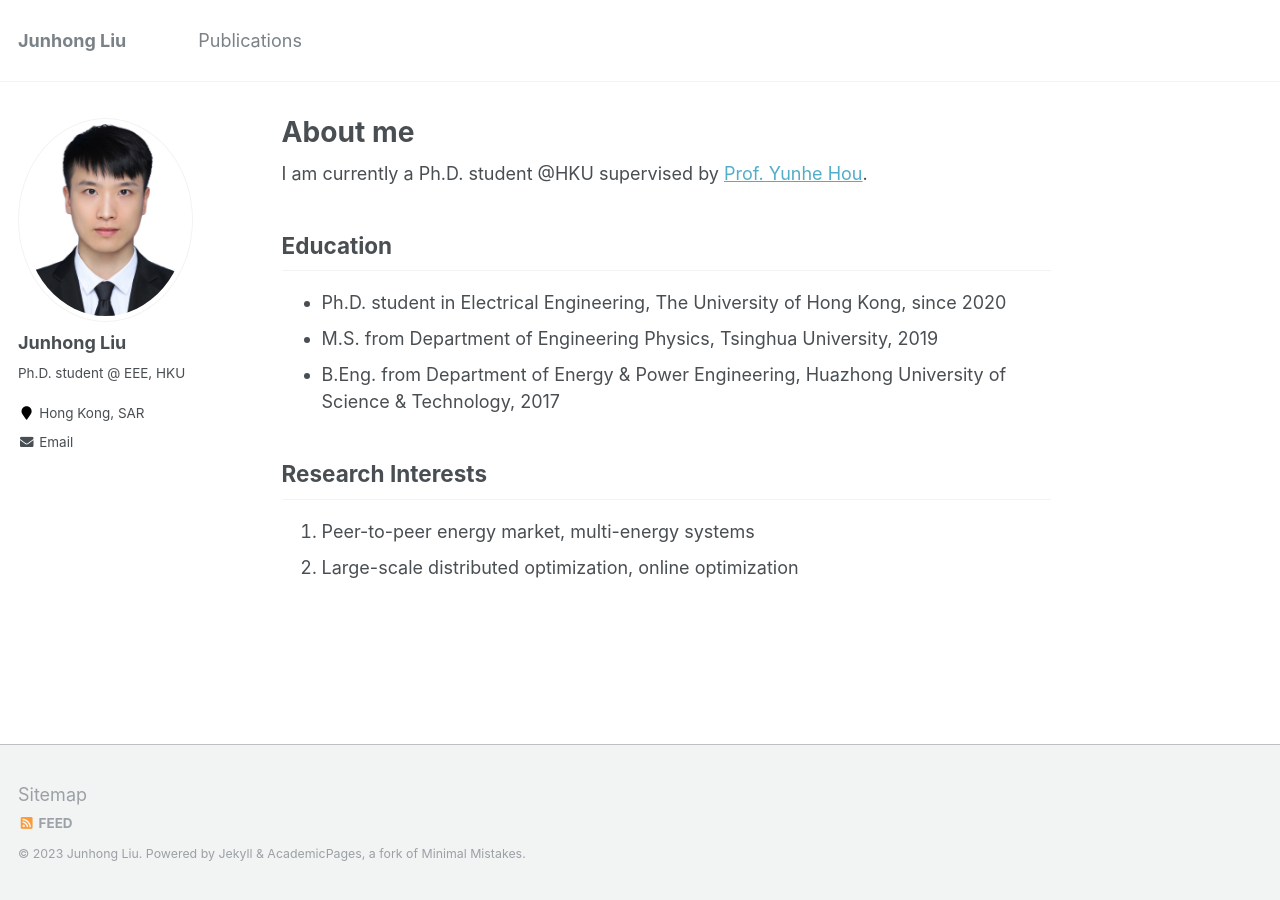
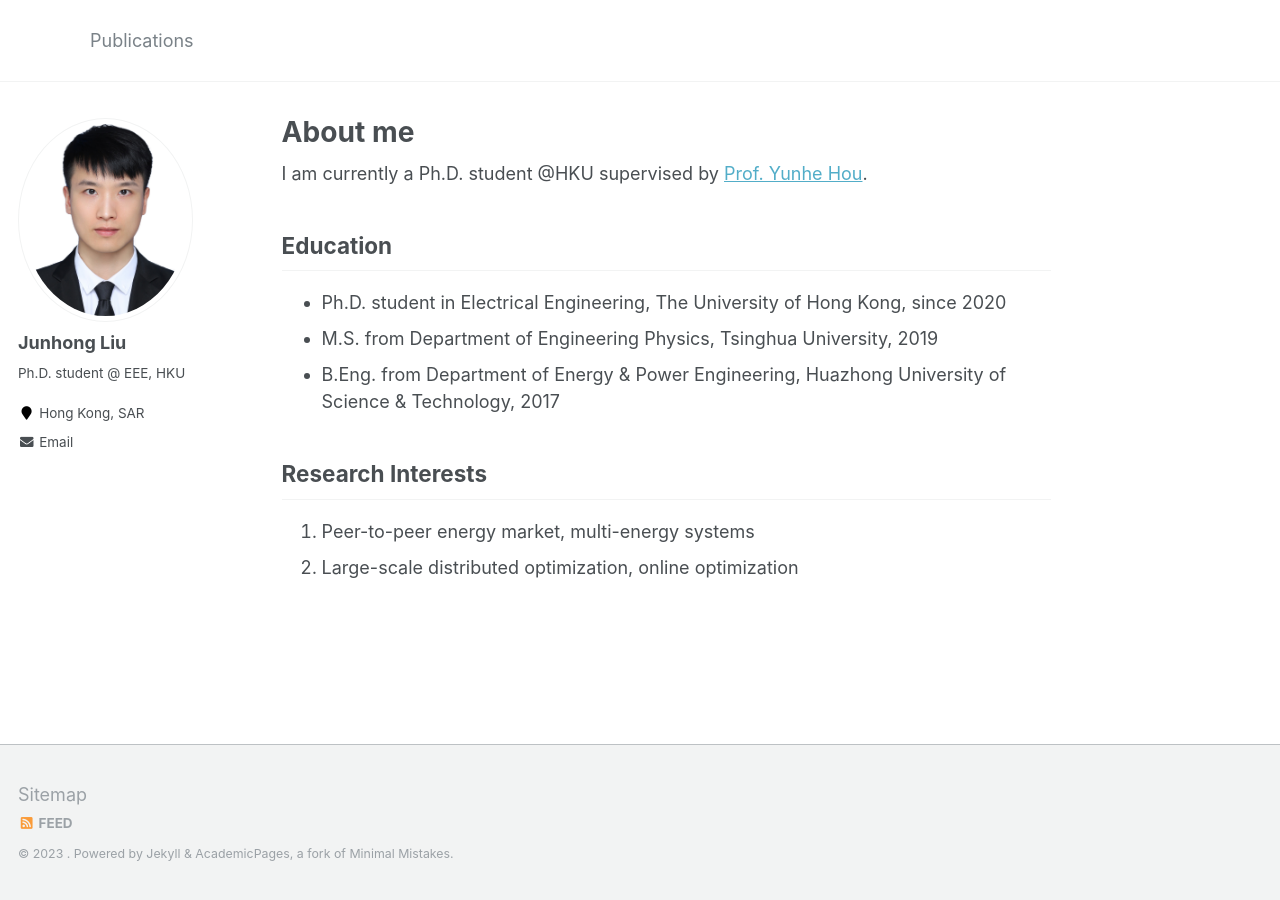
Before and after one commit to johnny-eee/online, a Jekyll site: the page built from _pages/about.md, in a window 1280 px wide. Built offline with Jekyll 4.4.1, drawn with Linux system fonts in a browser that asks for light colours.

Commit message:
Update _config.yml

```diff
--- a/_config.yml
+++ b/_config.yml
@@ -7,7 +7,7 @@
 
 # Site Settings
 locale                   : "HONG KONG, SAR"
-title                    : "Junhong Liu"
+title                    : " "
 title_separator          : "-"
 name                     : &name ""
 description              : &description "personal description"
```
